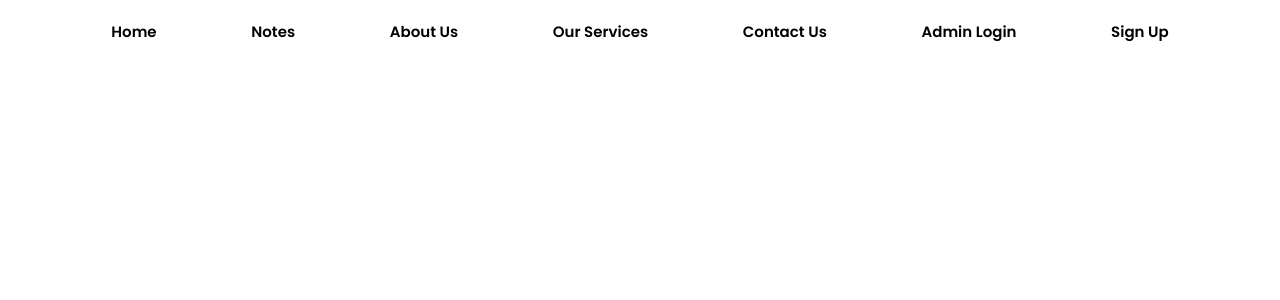
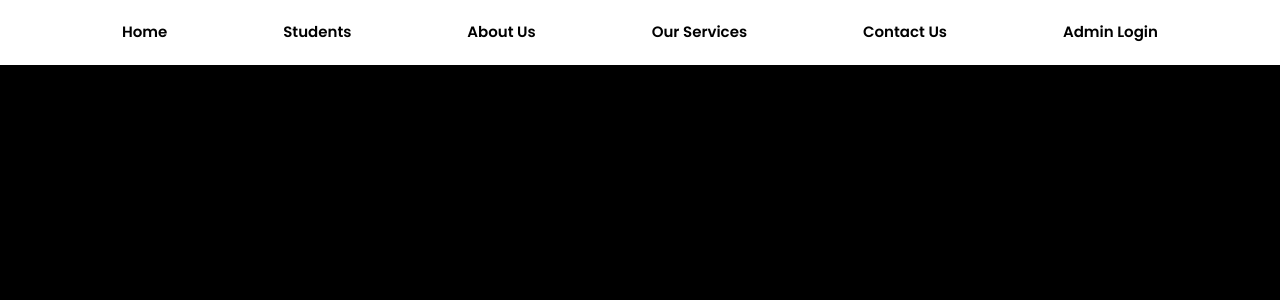
Before and after one commit to ANSHUMANMOREY7/Notes-Store, a React (Vite) app in the folder client/: page /Student in a window 1280 px wide. Shown: the top 300 px of the page. Built offline with nearby package versions, Linux system fonts and the light colour scheme.

Commit message:
prepare project for deployment

```diff
--- a/client/src/components/Navbar/Navbar.jsx
+++ b/client/src/components/Navbar/Navbar.jsx
@@ -7,12 +7,12 @@ const Navbar = () => {
     <div className=' navbar font-[font1] '>
 
       <Link to="/">Home</Link>
-     <Link to="/Notes">Notes</Link>
+     <Link to="/Student">Students</Link>
       <Link to="/about">About Us</Link>
       <Link to="/services">Our Services</Link>
       <Link to="/contact">Contact Us</Link>
-      <Link to="/admin">Admin Login</Link>
-      <Link to="/signup">Sign Up</Link>
+      <Link to="/admin-login">Admin Login</Link>
+
 
     </div>
   );
--- a/client/src/pages/Portals/Students.jsx
+++ b/client/src/pages/Portals/Students.jsx
@@ -3,9 +3,9 @@ import Navbar from '../../components/Navbar/Navbar';
 
 const Students = () => {
   return (
-    <div>
+    <div className='bg-black w-screen h-screen'>
         <Navbar />
-      <h2>Students</h2>
+      <h2> Students</h2>
     </div>
   );
 };
```
